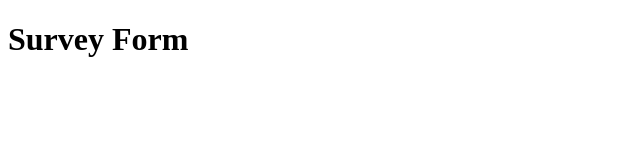
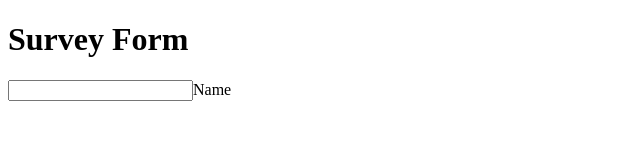
Before and after one commit to eroiyo/sami_arturo, a plain HTML site: page index.html in a window 1280 px wide. Shown: the whole page, without its empty margins (0-640 px from the left). Drawn offline with Linux system fonts and the light colour scheme.

Commit message:
Input name

```diff
--- a/index.html
+++ b/index.html
@@ -10,6 +10,10 @@
     <div id="main">
       <h1 id="title">Survey Form</h1>
     </div>
+    <form id="survey-form">
+      <label for ="name"></label>
+      <input type="text" id="name">Name</input>
+    </form>
     <script src="https://cdn.freecodecamp.org/testable-projects-fcc/v1/bundle.js"></script>
     <script  src="js/index.js"></script>
   </body>
```
